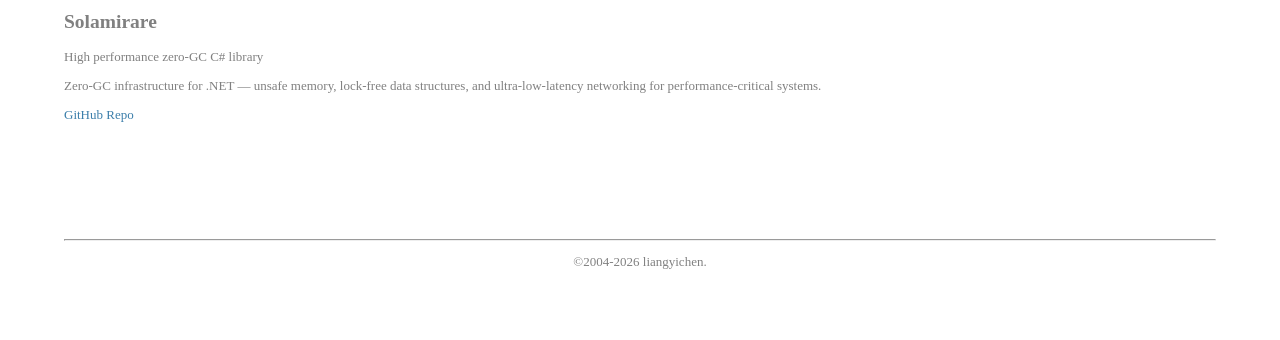
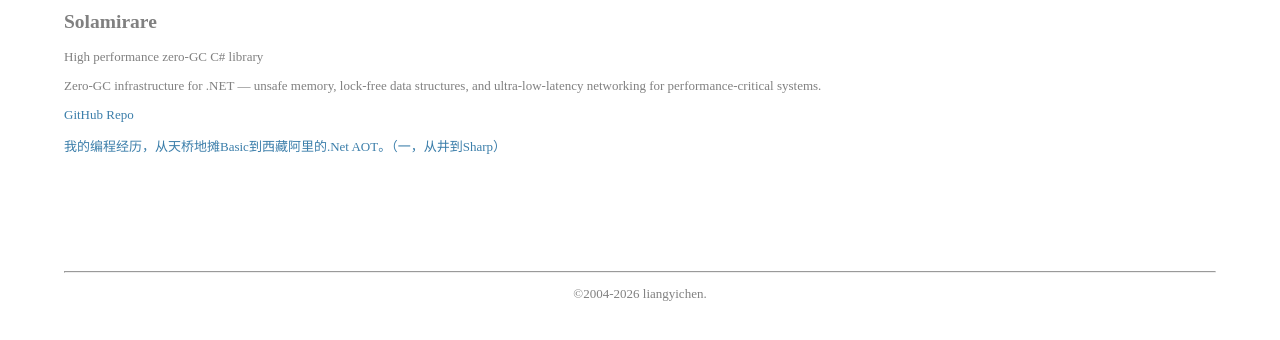
Before and after one commit to liangyichen/liangyichen.github.io, a plain HTML site: page index.html in a window 1280 px wide. Shown: the part 58-398 px from the top of the page. Drawn offline with Linux system fonts and the light colour scheme.

Commit message:
Add personal programming experience link to index.html

```diff
--- a/index.html
+++ b/index.html
@@ -23,6 +23,10 @@
         GitHub Repo
         </a>
       </div>
+
+      <div id="main" class="mainTextLine">
+        <p><a href="https://www.cnblogs.com/kvspas/p/18334492" target="_blank">我的编程经历，从天桥地摊Basic到西藏阿里的.Net AOT。（一，从井到Sharp）</a></p>
+      </div>
       <hr style="margin-top: 10%;">
       <p class="mainTextLine viewCenter">&copy;2004-2026 liangyichen.</p>
     </div>
```
